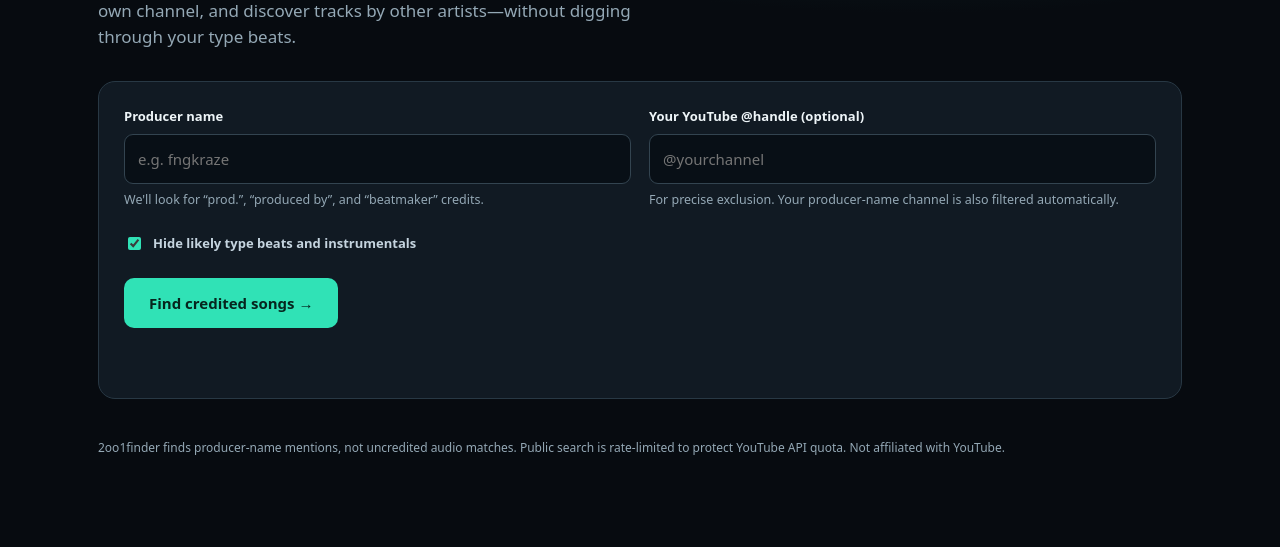
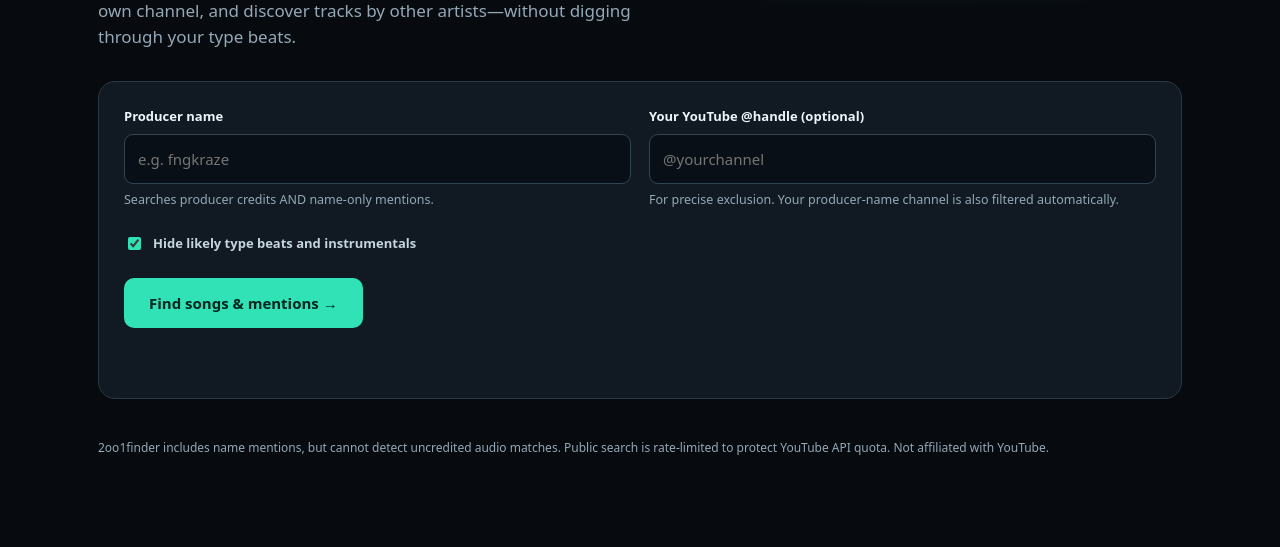
Before and after one commit to fngkraze/FNGFinder, a Flask app: page / in a window 1280 px wide. Shown: the part 257-804 px from the top of the page. Run offline with Flask 3, Linux system fonts and the light colour scheme.

Commit message:
Show name-only mention searches in 2oo1finder UI

```diff
--- a/templates/index.html
+++ b/templates/index.html
@@ -36,18 +36,18 @@ footer{margin-top:40px;color:var(--muted);font-size:12px}
 <div class="panel">
 <form id="searchForm">
 <div class="formgrid">
-<div><label for="producer">Producer name</label><input id="producer" type="text" maxlength="50" placeholder="e.g. fngkraze" required><small>We'll look for “prod.”, “produced by”, and “beatmaker” credits.</small></div>
+<div><label for="producer">Producer name</label><input id="producer" type="text" maxlength="50" placeholder="e.g. fngkraze" required><small>Searches producer credits AND name-only mentions.</small></div>
 <div><label for="handle">Your YouTube @handle (optional)</label><input id="handle" type="text" maxlength="40" placeholder="@yourchannel"><small>For precise exclusion. Your producer-name channel is also filtered automatically.</small></div>
 </div>
 <label class="check"><input id="hide" type="checkbox" checked> Hide likely type beats and instrumentals</label>
-<button id="go" type="submit">Find credited songs →</button>
+<button id="go" type="submit">Find songs & mentions →</button>
 <div class="status" id="status" role="status" aria-live="polite"></div>
 </form></div>
 <section id="output" hidden>
-<div class="toolbar"><div><h2 id="count">Results</h2><div class="sub">Songs require review to confirm the production credit.</div></div><button type="button" id="export">Export CSV ↓</button></div>
+<div class="toolbar"><div><h2 id="count">Results</h2><div class="sub">Explicit credits and name-only mentions; verify each match.</div></div><button type="button" id="export">Export CSV ↓</button></div>
 <div id="results" class="results"></div>
 </section>
-<footer>2oo1finder finds producer-name mentions, not uncredited audio matches. Public search is rate-limited to protect YouTube API quota. Not affiliated with YouTube.</footer>
+<footer>2oo1finder includes name mentions, but cannot detect uncredited audio matches. Public search is rate-limited to protect YouTube API quota. Not affiliated with YouTube.</footer>
 </main>
 <script>
 const form=document.querySelector('#searchForm'), status=document.querySelector('#status'), output=document.querySelector('#output'), results=document.querySelector('#results'), go=document.querySelector('#go');
```
